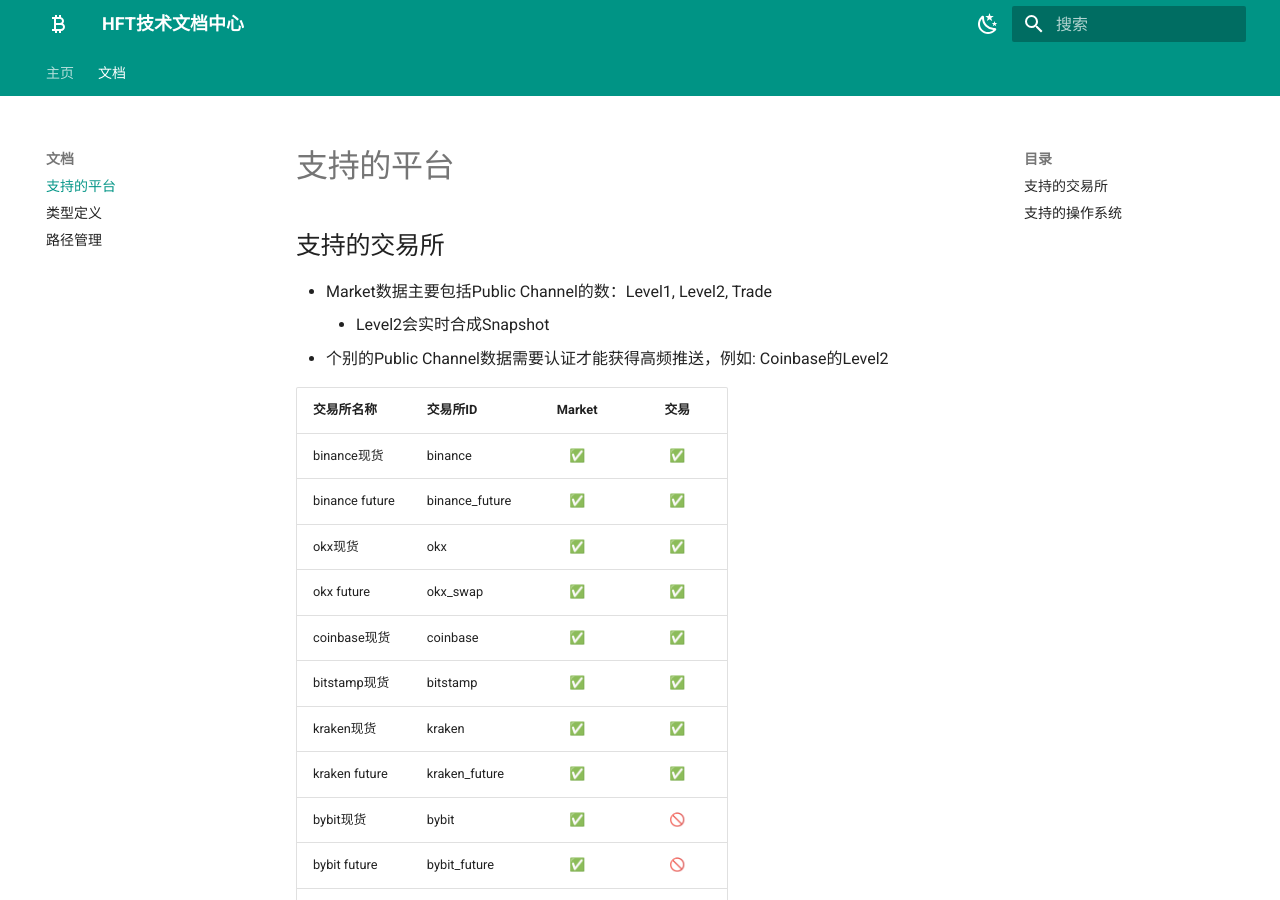
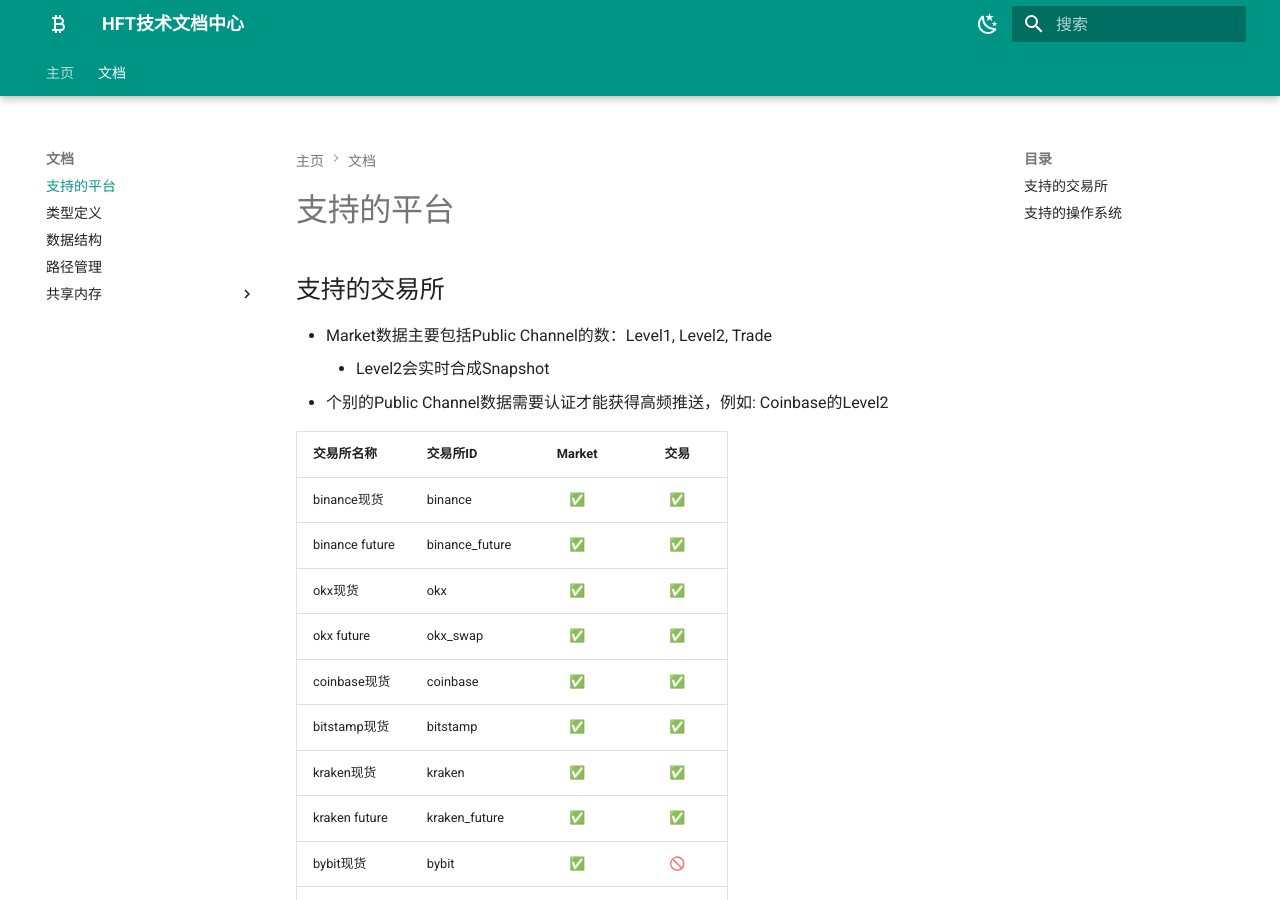
Before and after one commit to relaxdl/hft-wiki, an MkDocs documentation site: the page built from docs/common/support_platform.md, in a window 1280 px wide and 900 px high. Built offline with MkDocs 1.6.1 and Material for MkDocs 9.7.7, drawn with Linux system fonts in a browser that asks for light colours.

Commit message:
修改配置

```diff
--- a/mkdocs.yml
+++ b/mkdocs.yml
@@ -12,7 +12,11 @@ nav:
   - 文档:
     - 支持的平台: common/support_platform.md
     - 类型定义: common/data_type.md
+    - 数据结构: common/data_structure.md
     - 路径管理: common/path_manager.md
+    - 共享内存:
+      - 基础: common/shm_basic.md
+      - 最佳实践: common/shm_best_practice.md
 
 theme:
   name: material
@@ -25,21 +29,31 @@ theme:
 
   features:
     # 导航相关（顶部 Tab + 左侧多级导航 + 页面右侧小目录）
+    - navigation.instant
+    - navigation.instant.prefetch
+    - navigation.tracking
     - navigation.tabs
-    - navigation.sections
+    - navigation.tabs.sticky
+    # - navigation.expand 菜单默认不需要展开
+    - navigation.path
+    - navigation.indexes
     - navigation.top
-    - navigation.instant
-    - navigation.indexes
 
     # 内容体验
     - content.code.copy
     - content.tabs.link
     - content.tooltips
 
+    # 目录
+    - toc.follow
+
     # 搜索
     - search.highlight
     - search.suggest
     - search.share
+
+    # 公告
+    - announce.dismiss
 
   palette:
     - scheme: default
```
Also changed, not shown: docs/common/data_structure.md (added, +1 -0 lines), docs/common/shm_basic.md (added, +1 -0 lines), docs/common/shm_best_practice.md (added, +1 -0 lines).
